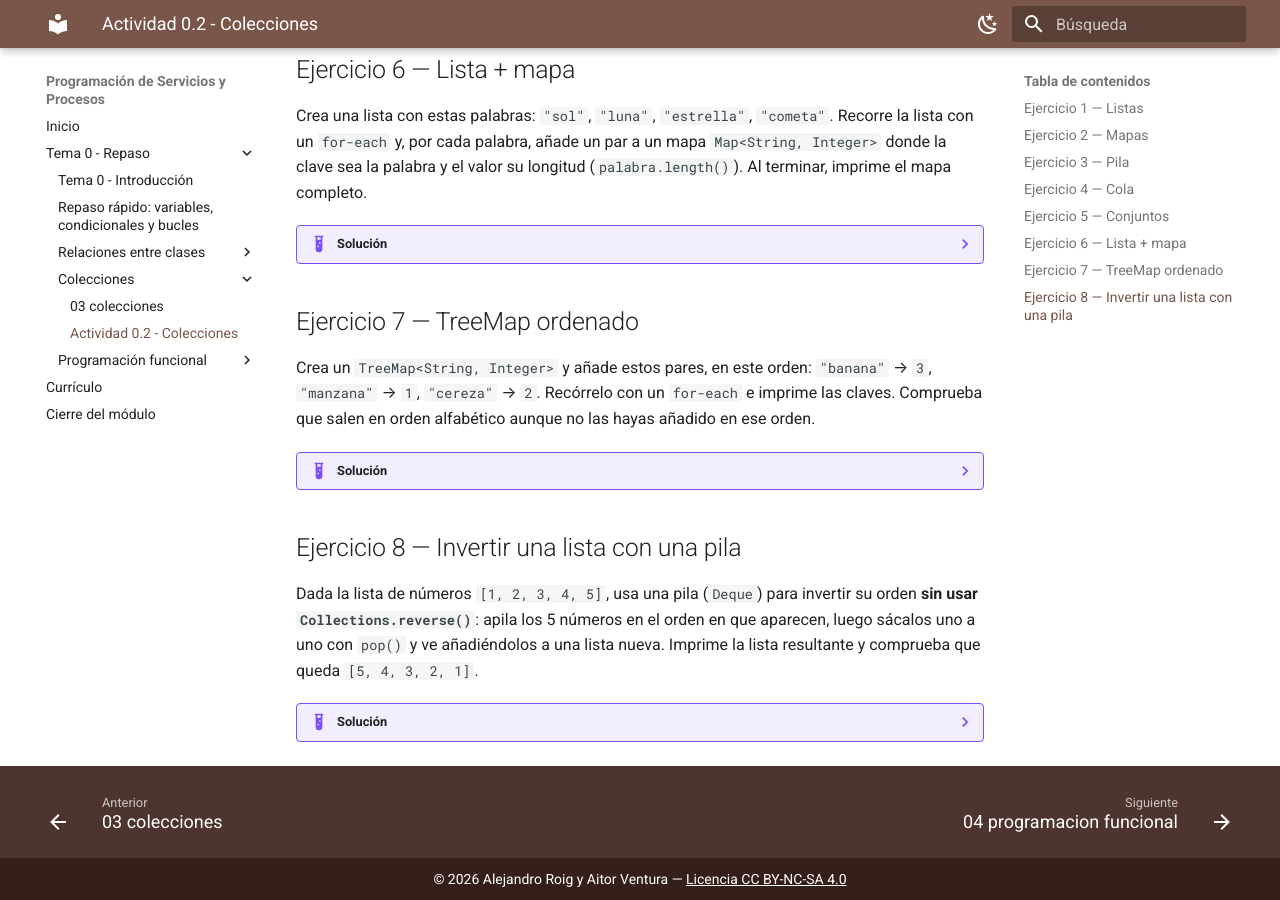
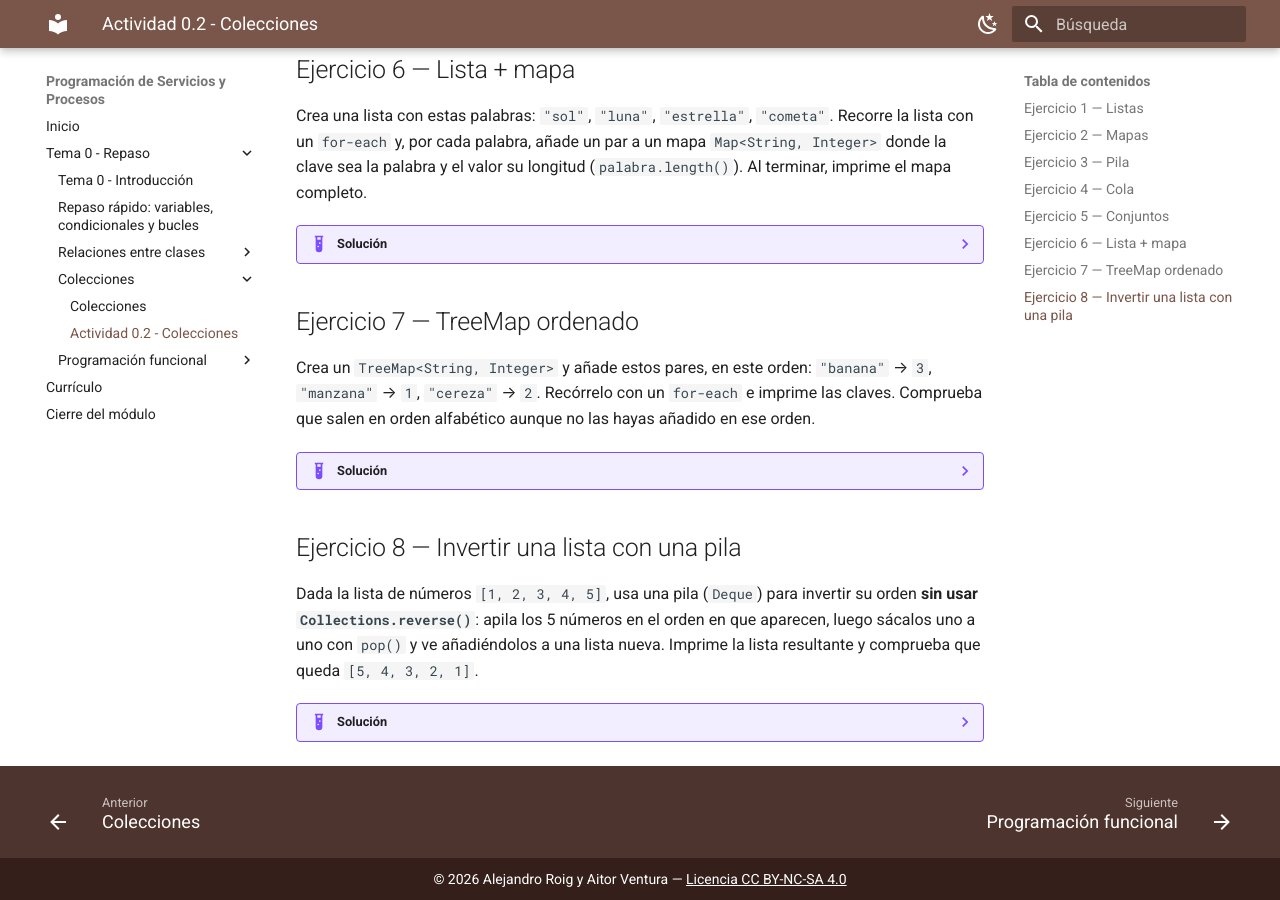
Before and after one commit to aitorventura/programacion-servicios-procesos, an MkDocs documentation site: the page built from docs/tema0/actividad_0_2.md, in a window 1280 px wide and 900 px high, scrolled down 1403 px. Built offline with MkDocs 1.6.1 and Material for MkDocs 9.7.7, drawn with Linux system fonts in a browser that asks for light colours.

Commit message:
Quita el numero del H1 que se colaba en el desplegable de Tema 0

```diff
--- a/mkdocs.yml
+++ b/mkdocs.yml
@@ -42,13 +42,13 @@ nav:
       - Tema 0 - Introducción: tema0/index.md
       - "Repaso rápido: variables, condicionales y bucles": tema0/01-repaso-rapido.md
       - Relaciones entre clases:
-          - tema0/02-relaciones-clases.md
+          - Relaciones entre clases: tema0/02-relaciones-clases.md
           - Actividad 0.1 - Relaciones entre clases: tema0/actividad_0_1.md
       - Colecciones:
-          - tema0/03-colecciones.md
+          - Colecciones: tema0/03-colecciones.md
           - Actividad 0.2 - Colecciones: tema0/actividad_0_2.md
       - Programación funcional:
-          - tema0/04-programacion-funcional.md
+          - Programación funcional: tema0/04-programacion-funcional.md
           - Actividad 0.3 - Programación funcional: tema0/actividad_0_3.md
   # - Tema 1 - Servicios en red:
   #     - Tema 1 - Introducción: tema1/index.md
```
